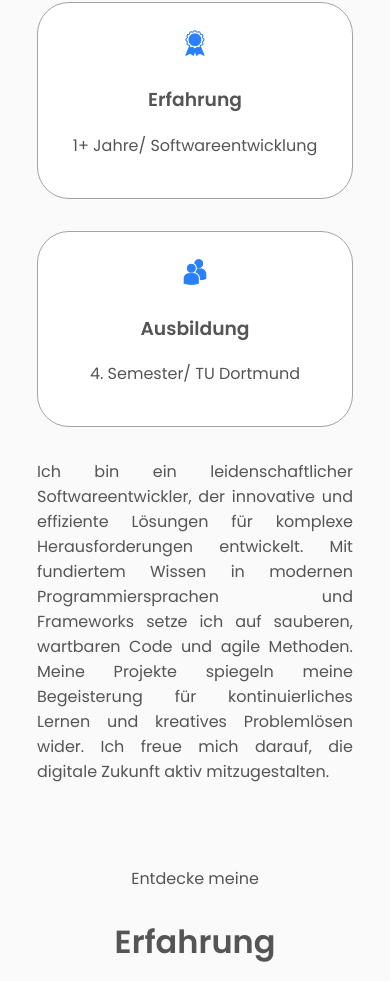
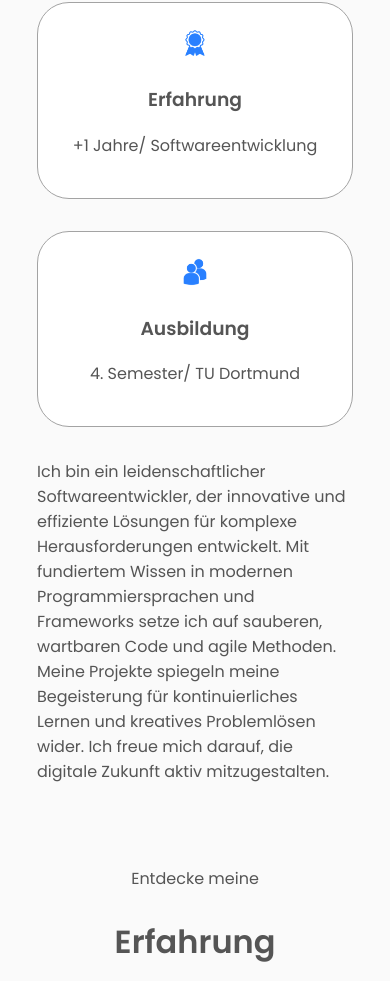
Before and after one commit to Baro22/Version-02, a plain HTML site: page index.html in a window 390 px wide. Shown: the part 1252-2233 px from the top of the page. Drawn offline with Linux system fonts and the light colour scheme.

Commit message:
Version 2.1

```diff
--- a/mediaqueries.css
+++ b/mediaqueries.css
@@ -106,7 +106,8 @@
       font-size: 2rem;
     }
     .text-container {
-      text-align: justify;
+      text-align: start;
+
     }
   }
   body.dark button {
--- a/script.js
+++ b/script.js
@@ -32,7 +32,7 @@ const translations = {
     about_intro: "Lerne mich kennen",
     about_heading: "Über mich",
     about_experience_heading: "Erfahrung",
-    about_experience_value: "1+ Jahre/ Softwareentwicklung",
+    about_experience_value: "+1 Jahre/ Softwareentwicklung",
     about_education_heading: "Ausbildung",
     about_education_value: "4. Semester/ TU Dortmund",
     about_text:
@@ -69,7 +69,7 @@ const translations = {
     about_intro: "Get to know me",
     about_heading: "About Me",
     about_experience_heading: "Experience",
-    about_experience_value: "1+ Years/ Software Development",
+    about_experience_value: "+1 Years/ Software Development",
     about_education_heading: "Education",
     about_education_value: "4th Semester/ TU Dortmund",
     about_text:
```
